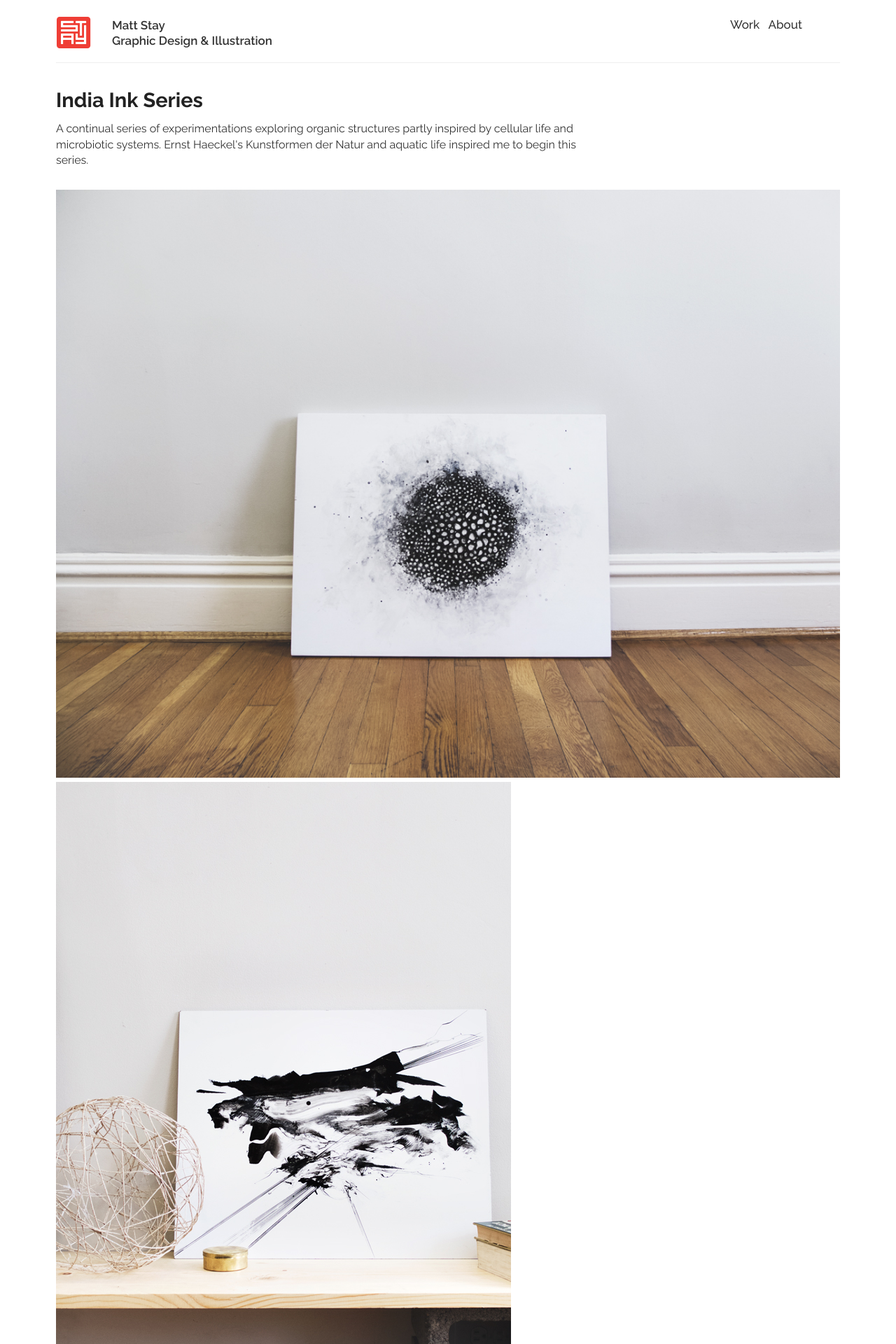
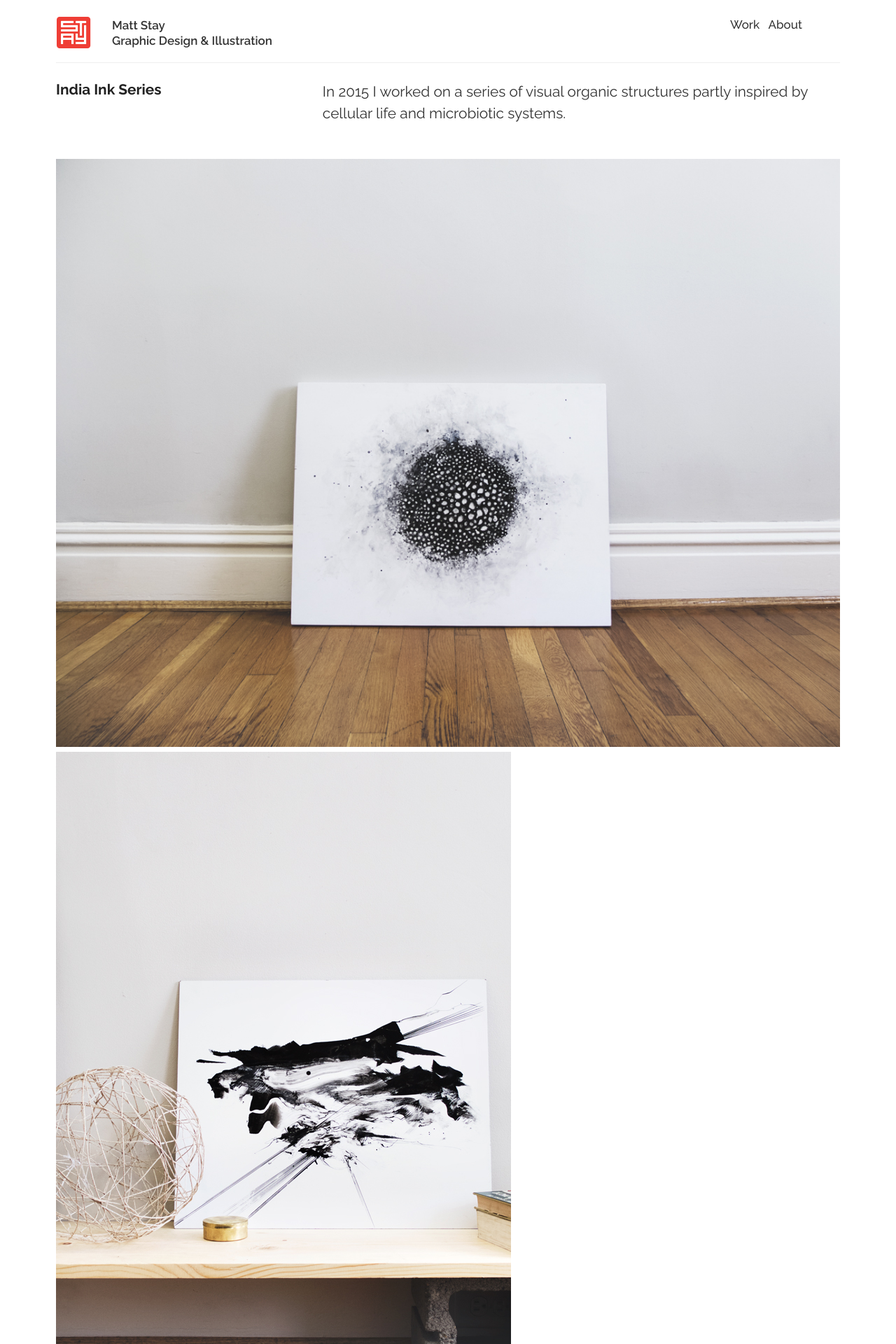
Before and after one commit to matthew-stay/matthew-stay.github.io, a Jekyll site: the page built from work/art/index.html, in a window 1280 px wide. Shown: the top 1920 px of the page at 70% size. Built offline with Jekyll 4.4.1, drawn with Linux system fonts in a browser that asks for light colours; nearby versions of some CDN libraries; library files that are not in the unit come from our copies; comment, search, counter and statistics services are not loaded.

Commit message:
project detail type

```diff
--- a/_scss/_custom.scss
+++ b/_scss/_custom.scss
@@ -20,6 +20,9 @@ nav {
   }
 }
 
+.align-right {
+  float:right;
+}
 .masthead {
   border-bottom:1px solid #EEEEEE;
   margin:0 auto;
@@ -79,16 +82,23 @@ p {
   line-height: 1.5em;
   clear: both;
 }
+.description-wrapper {
+  margin:20px 0 0 0;
+}
 
+.project p {
+  padding-bottom:20px;
+}
 #grid[data-columns]::before {
 	content: '3 .column.size-1of3';
 }
 
 /* These are the classes that are going to be applied: */
 .column { float: left; }
+.column-right { float: right; }
 .size-1of3 { width: 33.333%; }
-.col-large, .col-medium, .col-small, .col-xsmall {
-  float:left;
+.col-xlarge {
+  width:75%;
 }
 .col-large {
   width:66%;
--- a/about/index.html
+++ b/about/index.html
@@ -6,12 +6,11 @@ title: About | Matt Stay
 <div class="home">
   <div class="description-wrapper large-type">
     <img src="/images/about-2.jpg">
-    <div class="grid">
     <!-- <p>I'm a designer working at <a href="http://www.inmunited.com">INM United</a> making mobile apps, interactive websites, and identity systems. Find me on <a href="http://www.twitter.com/staygraphic">Twitter</a>. Or, say <a href="mailto:hello@mattstay.com">hello</a>.</p> -->
-    <div class="col-xsmall">
+    <div class="column col-xsmall">
       <p>Matt Stay</br><a href="mailto:hello@mattstay.com">hello@mattstay.com</a></p>
     </div>
-    <div class="col-large">
+    <div class="column col-med">
       <p>I'm a multidisciplinary designer and visual thinker. A graduate from Virginia Commonwealth University's design program, I experiment in multiple disciplines to explore our relationship to the world around us. As a designer at INM United I focus on Creative Strategy, Product Design and Interaction Design. I have a passion for investigating the unseen connections in our lives, finding stories in objects and understanding the great web of connections that exist between people and things.
         </br></br>
         I've had the opportunity to work for some great clients. View my resume for additional details.</br>
--- a/style.scss
+++ b/style.scss
@@ -49,7 +49,6 @@ h1, h2, h3, h4, h5, h6 {
   color: $darkerGray;
   font-weight: bold;
   line-height: 1.7;
-  margin: 1em 0 15px;
   padding: 0;
 
   @include mobile {
@@ -62,10 +61,10 @@ p {
   font-size:1em;
 }
 h1 {
-  font-size: 29px;
+  // font-size: 29px;
   // font-family:$chivo;
   // padding:25px 0 10px;
-  margin-bottom:0;
+  margin:0;
   a {
     color: inherit;
   }
--- a/work/art/index.html
+++ b/work/art/index.html
@@ -4,22 +4,16 @@ title: Art Series | Matt Stay
 ---
 
 <div class="project">
-  <div class="description-wrapper">
-    <div class="description-text-wrapper">
-      <div class="grid">
-        <div class="grid-item">
-          <h1>India Ink Series</h1>
-        </div>
-        <div class="grid-item grid-item--width2">
-          <p>A continual series of experimentations exploring organic structures partly inspired by cellular life and microbiotic systems. Ernst Haeckel's Kunstformen der Natur and aquatic life inspired me to begin this series.</p>
-        </div>
-      </div>
+  <div class="description-wrapper large-type">
+    <div class="column col-xsmall">
+      <h1>India Ink Series</h1>
     </div>
-    <img src="/images/art/nebula-1.jpg">
-    <div class="work-wrapper">
-      <img src="/images/art/landscape-1.jpg">
-      <img src="/images/art/hand-1.jpg">
-      <img src="/images/art/nebula-hand.jpg">
+    <div class="column-right col-large">
+      <p>In 2015 I worked on a series of visual organic structures partly inspired by cellular life and microbiotic systems.</p>
     </div>
   </div>
+  <img src="/images/art/nebula-1.jpg">
+    <div class="item"><img src="/images/art/landscape-1.jpg"></div>
+    <div class="item"><img src="/images/art/hand-1.jpg"></div>
+    <div class="item"><img src="/images/art/nebula-hand.jpg"></div>
 </div>
```
Also changed, not shown: 4 other files.
